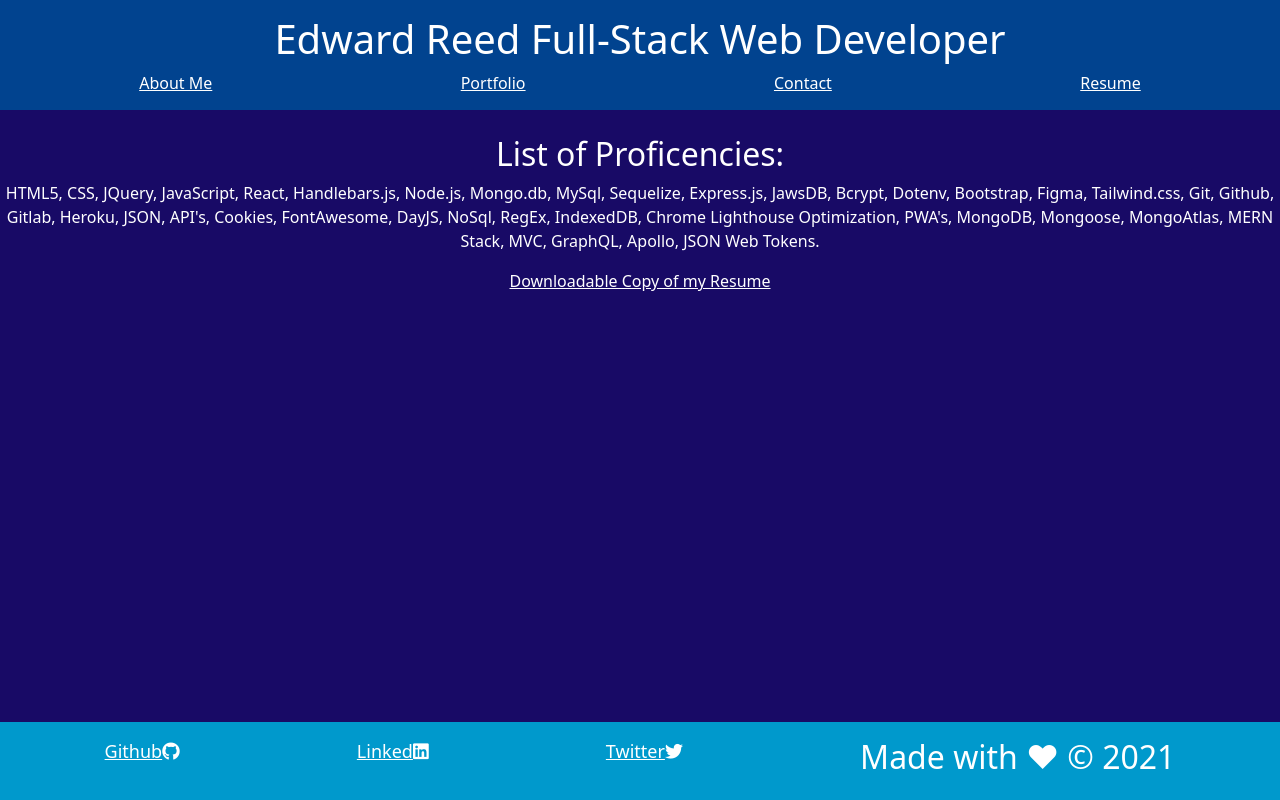
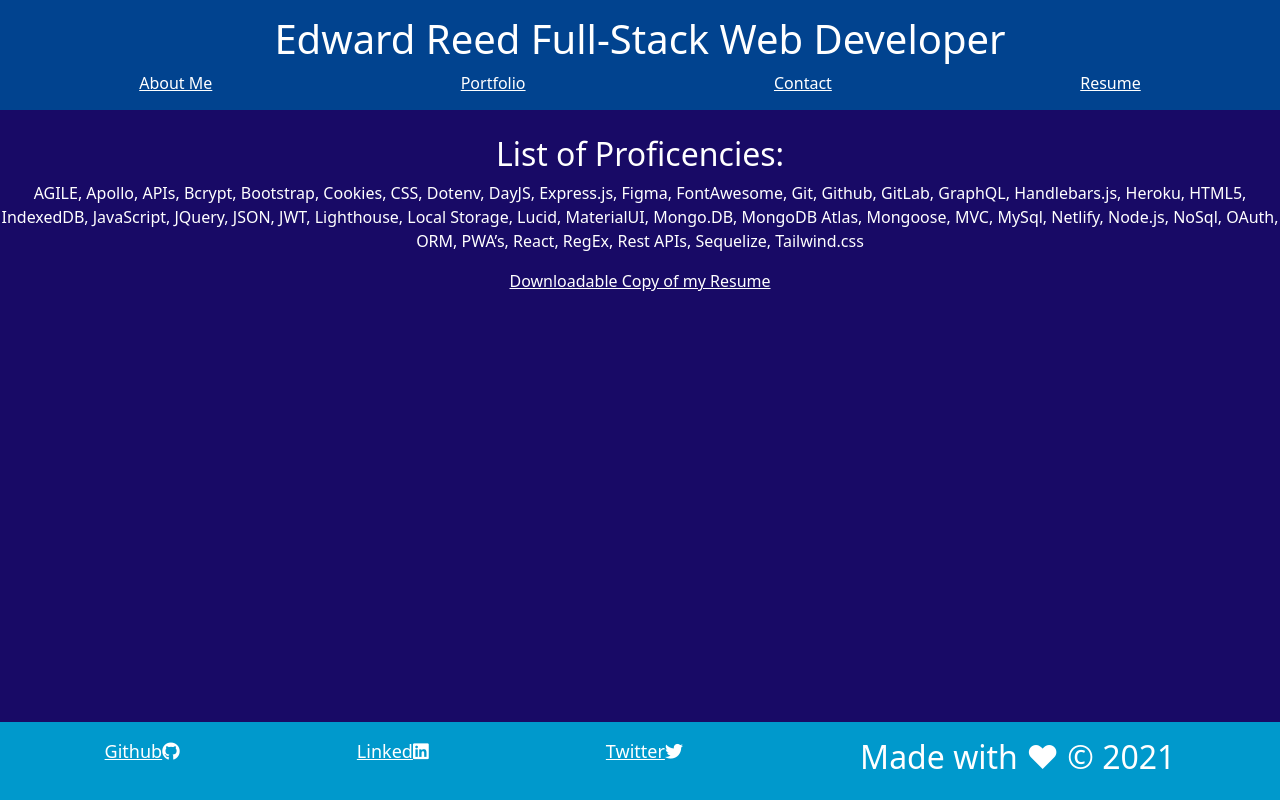
Before and after one commit to relentlessreed/week20, a React (Create React App) app: page /resume in a window 1280 px wide. Built offline with nearby package versions, Linux system fonts and the light colour scheme.

Commit message:
Updated Proficencies

```diff
--- a/src/pages/Resume.js
+++ b/src/pages/Resume.js
@@ -5,7 +5,7 @@ export default function Resume() {
     <div class="resumePageBody">
       <div id="resumePageText">
         <h2>List of Proficencies:</h2>
-        <p>HTML5, CSS, JQuery, JavaScript, React, Handlebars.js, Node.js, Mongo.db, MySql, Sequelize, Express.js, JawsDB, Bcrypt, Dotenv, Bootstrap, Figma, Tailwind.css, Git, Github, Gitlab, Heroku, JSON, API's, Cookies, FontAwesome, DayJS, NoSql, RegEx, IndexedDB, Chrome Lighthouse Optimization, PWA's, MongoDB, Mongoose, MongoAtlas, MERN Stack, MVC, GraphQL, Apollo, JSON Web Tokens.</p>
+        <p>AGILE, Apollo, APIs, Bcrypt, Bootstrap, Cookies, CSS, Dotenv, DayJS, Express.js, Figma, FontAwesome, Git, Github, GitLab, GraphQL, Handlebars.js, Heroku, HTML5, IndexedDB, JavaScript, JQuery, JSON, JWT, Lighthouse, Local Storage, Lucid, MaterialUI, Mongo.DB, MongoDB Atlas, Mongoose, MVC, MySql, Netlify, Node.js, NoSql, OAuth, ORM, PWA’s, React, RegEx, Rest APIs, Sequelize, Tailwind.css</p>
         <a href="https://drive.google.com/file/d/1rkI5SJqf7dZ4kHVvZjpA8B05CBgIEd06/view?usp=sharing" target="_blank" rel="noreferrer">Downloadable Copy of my Resume</a>
       </div>
     </div>
```
